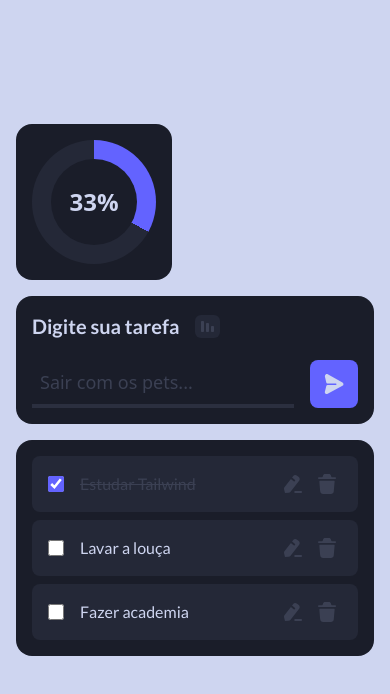
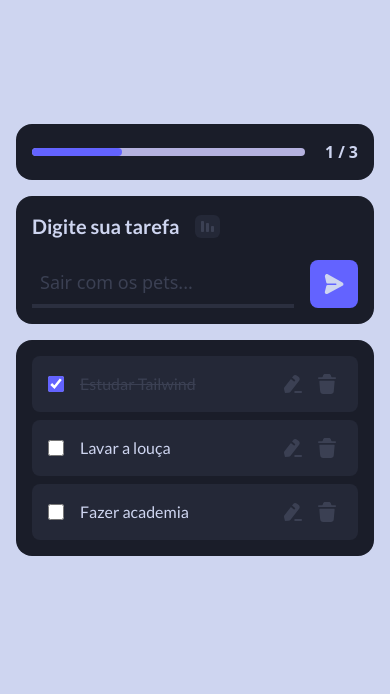
Before and after one commit to Alisson-Lima/tailwind_todo, a React (Vite) app: page / in a window 390 px wide. Shown: the top 694 px of the page. Built offline with nearby package versions, Linux system fonts and the light colour scheme.

Commit message:
Fix delete task action, adding responsive progress component

```diff
--- /dev/null
+++ b/src/components/ProgressGraphic/Bar.css
@@ -0,0 +1,25 @@
+.progress {
+    display:block;
+    -webkit-appearance: none;
+    transition: 150ms;
+}
+.progress::-webkit-progress-bar {
+    background: transparent;
+    border-radius: 16px;
+    transition: 150ms;
+}
+.progress::-moz-progress-bar {
+    background-color: transparent;
+    border-radius: 16px;
+    transition: 150ms;
+}
+
+.progress::-webkit-progress-value {
+    border-radius: 16px;
+    background-color: #6363FF;
+    transition: 150ms;
+}
+
+.progress.complete::-webkit-progress-value{
+    background-color: #46F577;
+}
--- /dev/null
+++ b/src/components/ProgressGraphic/Bar.tsx
@@ -0,0 +1,29 @@
+import { ReactNode, useState } from "react"
+import "./Bar.css"
+import { useTaskContext } from "../../context/TaskContext"
+
+type BarProps = {
+    value: number,
+}
+
+const Bar = ({value}: BarProps) =>{
+
+    const {tasks} = useTaskContext()
+    const doneTasks = tasks.filter(task => task.status)
+    const [complete, setComplete] = useState<boolean>(false)
+
+    return(
+        <>
+            <progress
+                className={`progress text-gray-100 w-full h-2 rounded-full block bg-gray-200 ${value === 100 ? "complete" : ""}`}
+                value={value}
+                max="100"
+            />
+            <span className="text-gray-100 w-16 text-right font-semibold text-md gap-1 flex justify-end items-center">
+                {doneTasks.length} / <span className=" text-gray-100">{tasks.length}</span>
+            </span>
+        </>
+    )
+}
+
+export default Bar
--- a/src/components/ProgressGraphic/Circle.tsx
+++ b/src/components/ProgressGraphic/Circle.tsx
@@ -8,8 +8,8 @@ type CircleProps = {
 const Circle = ({per, children}: CircleProps) => {
     return (
         <div
-            style={{background: `conic-gradient(#6363ff ${per}%, #242837 0%)`, transition: 2+"s"}}
-            className="flex justify-center items-center w-[124px] h-[124px] rounded-full relative transition-colors"
+            style={{background: `${per === 100 ? `conic-gradient(#46F577 100%, #242837 0%)` : `conic-gradient(#6363ff ${per}%, #242837 0%)`}`, transition: 150+"ms", } }
+            className="flex justify-center items-center w-[116px] h-[116px] rounded-full relative transition-colors"
         >
             {children}
         </div>
--- a/src/components/ProgressGraphic/index.tsx
+++ b/src/components/ProgressGraphic/index.tsx
@@ -1,11 +1,13 @@
 import { useEffect, useState } from "react"
 import { useTaskContext } from "../../context/TaskContext"
-import Circle from "./circle"
+import Circle from "./Circle"
+import Bar from "./Bar"
 
 const ProgressGraphic = () => {
 
     const {tasks} = useTaskContext()
     const [percentege, setPercentege] = useState<number>(0)
+    const doneTasks = tasks.filter(task => task.status)
 
     const getPercentege = () =>{
 
@@ -24,15 +26,21 @@ const ProgressGraphic = () => {
         getPercentege()
     },[])
 
-
-
     return (
-        <div className=" bg-gray-600 p-4 w-fit h-fit rounded-2xl">
-            <Circle per={percentege}>
-                <span className="text-2xl text-gray-100 font-bold bg-gray-600 w-[70%] h-[70%] rounded-full flex justify-center items-center">
-                    {percentege}%
-                </span>
-            </Circle>
+        <div className=" bg-gray-600 p-4 w-full lg:w-fit h-fit rounded-2xl lg:absolute lg:right-[-164px] lg:opacity-1 flex justify-center items-center">
+            {
+                window.innerWidth > 1024 ? (
+                    <Circle per={percentege}>
+                        <span className="text-2xl text-gray-100 font-bold bg-gray-600 w-[70%] h-[70%] rounded-full flex justify-center items-center">
+                        {doneTasks.length}/{tasks.length}
+                        </span>
+                    </Circle>
+                ) : (
+                    <>
+                        <Bar value={percentege} />
+                    </>
+                )
+            }
         </div>
     )
 }
--- a/src/components/Task/index.tsx
+++ b/src/components/Task/index.tsx
@@ -6,10 +6,11 @@ import { SistemMessageContext } from "../../context/SistemMessageContext"
 import { Task as TypeTask } from "../../types"
 
 type TaskProps = {
-  task: TypeTask
+  task: TypeTask,
+  id: number
 }
 
-const Task = ({task}: TaskProps) => {
+const Task = ({task, id}: TaskProps) => {
 
   const {dispatch} = useTaskContext()
   const [isEdit, setIsEdit] = useState<boolean>(false)
@@ -26,7 +27,7 @@ const Task = ({task}: TaskProps) => {
 
 
   const handleDeleteTask = () => {
-    dispatch({type: "DELETE_TASK", payload: task})
+    dispatch({type: "DELETE_TASK", payload: id})
   }
 
   const handleSaveTask = () =>{
--- a/src/components/TasksTable/index.tsx
+++ b/src/components/TasksTable/index.tsx
@@ -14,7 +14,7 @@ const TasksTable = () => {
     {
         tasks.length > 0 ? (
           tasks.map((item, i) => (
-            <Task key={i} task={item}/>
+            <Task key={i} task={item} id={i}/>
         )).reverse()
         ) : (
           <h2 className="text-lg font-medium md:text-2xl text-gray-100 text-center">Nenhuma tarefa pendente. :P</h2>
--- a/src/context/TaskContext.tsx
+++ b/src/context/TaskContext.tsx
@@ -15,7 +15,7 @@ const reducer = (state: Task[], action: TaskContextReducerAction): Task[] => {
     case 'ADD_TASK':
       return [...state, action.payload];
     case 'DELETE_TASK':
-      return state.filter((task: Task) => action.payload.content !== task.content);
+      return state.filter((task: Task, id: number) => action.payload !== id);
     case 'EDIT_TASK':
       return state.map((task: Task) =>
         task === action.payload.oldTask ? action.payload.newTask : task
--- a/src/types/index.ts
+++ b/src/types/index.ts
@@ -11,5 +11,5 @@ export type Sm = {
 
 export type TaskContextReducerAction =
   | { type: 'ADD_TASK'; payload: Task }
-  | { type: 'DELETE_TASK'; payload: Task }
+  | { type: 'DELETE_TASK'; payload: number}
   | { type: 'EDIT_TASK'; payload: { oldTask: Task; newTask: Task } };
```
